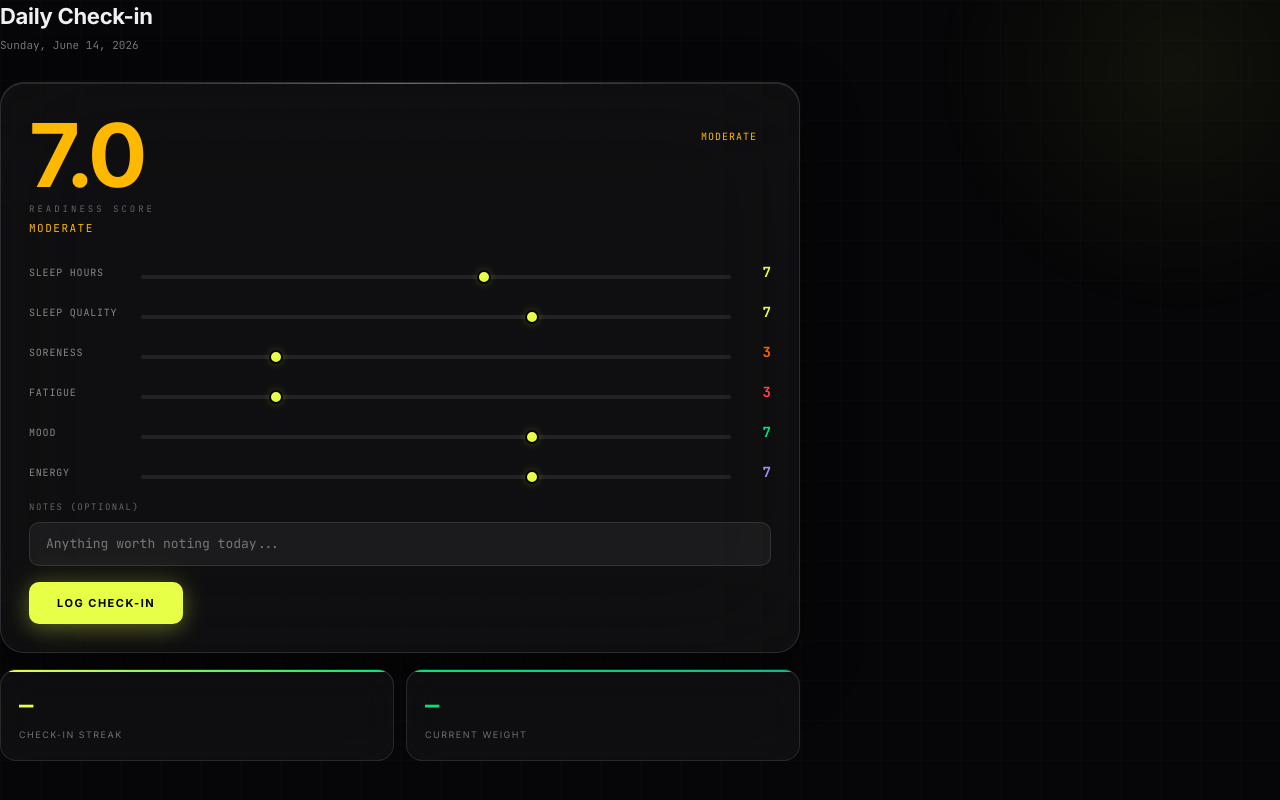
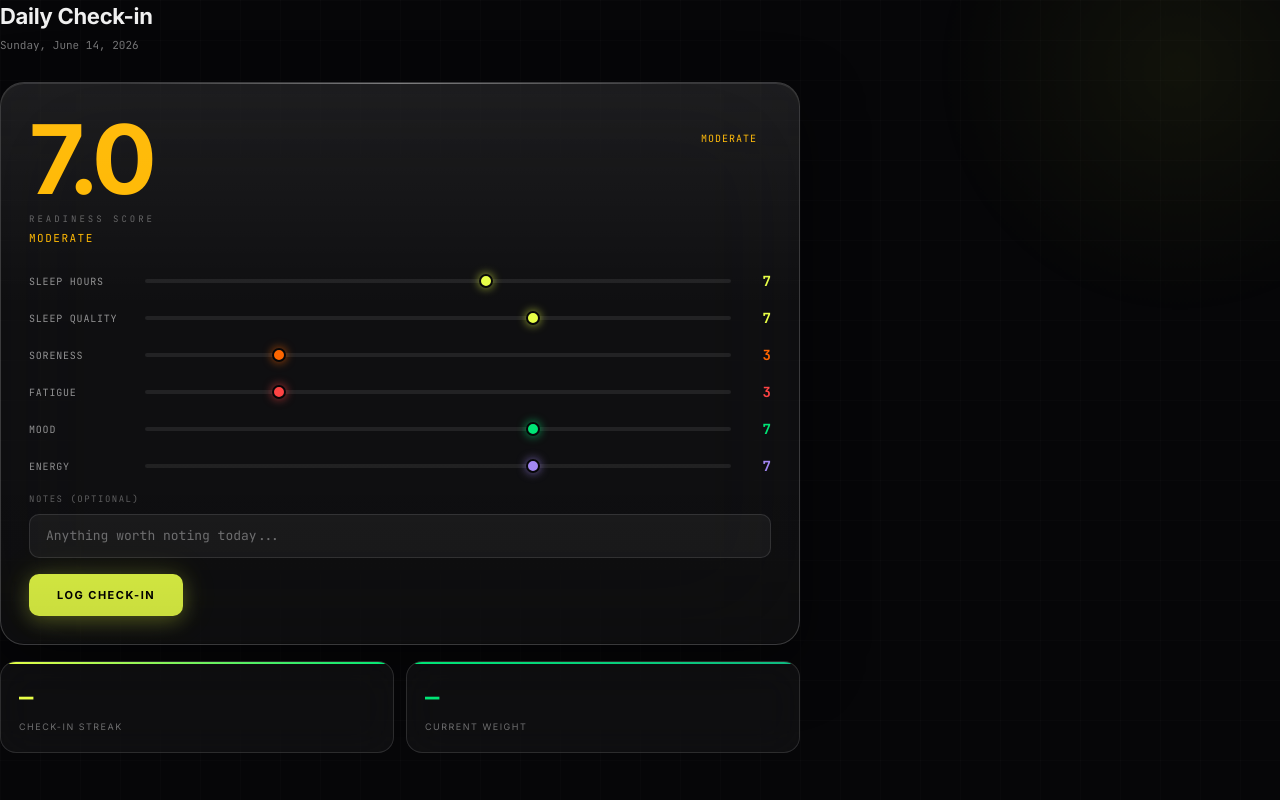
Before and after one commit to Dey70/observer-os-web, a Next.js app: page /checkin in a window 1280 px wide. Built offline with nearby package versions, Linux system fonts and the light colour scheme.

Commit message:
fix: glass layers, colored sliders, real stat data on checkin

```diff
--- a/src/app/(app)/checkin/page.tsx
+++ b/src/app/(app)/checkin/page.tsx
@@ -3,7 +3,7 @@
 import { useState, useEffect } from "react";
 import { createClient } from "@/lib/supabase/client";
 import { calcReadiness } from "@/lib/utils";
-import { PageHeader, Button, Field, Input, NudgeCard } from "@/components/ui";
+import { PageHeader, NudgeCard } from "@/components/ui";
 
 const SLIDERS = [
   {
@@ -12,11 +12,40 @@ const SLIDERS = [
     min: 1,
     max: 10,
     color: "#E8FF47",
+    dataColor: "yellow",
   },
-  { key: "soreness", label: "Soreness", min: 1, max: 10, color: "#FF6600" },
-  { key: "fatigue", label: "Fatigue", min: 1, max: 10, color: "#FF4444" },
-  { key: "mood", label: "Mood", min: 1, max: 10, color: "#00E676" },
-  { key: "energy", label: "Energy", min: 1, max: 10, color: "#A78BFA" },
+  {
+    key: "soreness",
+    label: "Soreness",
+    min: 1,
+    max: 10,
+    color: "#FF6600",
+    dataColor: "orange",
+  },
+  {
+    key: "fatigue",
+    label: "Fatigue",
+    min: 1,
+    max: 10,
+    color: "#FF4444",
+    dataColor: "red",
+  },
+  {
+    key: "mood",
+    label: "Mood",
+    min: 1,
+    max: 10,
+    color: "#00E676",
+    dataColor: "green",
+  },
+  {
+    key: "energy",
+    label: "Energy",
+    min: 1,
+    max: 10,
+    color: "#A78BFA",
+    dataColor: "purple",
+  },
 ] as const;
 
 type SliderKey = (typeof SLIDERS)[number]["key"];
@@ -42,6 +71,8 @@ export default function CheckinPage() {
   const [nudgeLoading, setNudgeLoading] = useState(false);
   const [alreadyChecked, setAlreadyChecked] = useState(false);
   const [mounted, setMounted] = useState(false);
+  const [streak, setStreak] = useState(0);
+  const [weight, setWeight] = useState<number | null>(null);
 
   const readiness = calcReadiness(
     vals.sleep_quality,
@@ -59,19 +90,36 @@ export default function CheckinPage() {
 
   useEffect(() => {
     setMounted(true);
-    async function checkToday() {
+    async function load() {
       const todayStr = new Date().toISOString().split("T")[0];
       const {
         data: { user },
       } = await sb.auth.getUser();
       if (!user) return;
-      const { data: raw } = await sb
+
+      const [{ data: rawLog }, { data: logs }, { data: weights }] =
+        await Promise.all([
+          sb
             .from("daily_logs")
             .select("*")
             .eq("user_id", user.id)
             .eq("date", todayStr)
-        .maybeSingle();
-      const data = raw as {
+            .maybeSingle(),
+          sb
+            .from("daily_logs")
+            .select("date")
+            .eq("user_id", user.id)
+            .order("date", { ascending: false })
+            .limit(30),
+          sb
+            .from("weight_logs")
+            .select("weight")
+            .eq("user_id", user.id)
+            .order("date", { ascending: false })
+            .limit(1),
+        ]);
+
+      const data = rawLog as {
         sleep_hours: number;
         sleep_quality: number;
         soreness: number;
@@ -92,8 +140,31 @@ export default function CheckinPage() {
         });
         setNotes(data.notes ?? "");
       }
+
+      // Streak
+      if (logs?.length) {
+        let s = 0;
+        const yest = new Date(Date.now() - 86400000)
+          .toISOString()
+          .split("T")[0];
+        const dates = (logs as any[]).map((l) => l.date);
+        if (dates[0] === todayStr || dates[0] === yest) {
+          s = 1;
+          for (let i = 1; i < dates.length; i++) {
+            const diff =
+              (new Date(dates[i - 1]).getTime() -
+                new Date(dates[i]).getTime()) /
+              86400000;
+            if (diff === 1) s++;
+            else break;
           }
-    checkToday();
+        }
+        setStreak(s);
+      }
+
+      if (weights?.length) setWeight((weights[0] as any).weight);
+    }
+    load();
   }, []);
 
   async function handleSubmit() {
@@ -139,23 +210,45 @@ export default function CheckinPage() {
     <div style={{ maxWidth: 800 }}>
       <PageHeader title="Daily Check-in" subtitle={todayLabel} />
 
-      {/* MAIN GLASS CARD */}
+      {/* GLASS CARD */}
       <div
         style={{
-          background: "rgba(255,255,255,0.04)",
-          border: "1px solid rgba(255,255,255,0.12)",
+          position: "relative",
           borderRadius: 24,
           padding: 28,
           marginBottom: 16,
-          position: "relative",
           overflow: "hidden",
+          background: "rgba(255,255,255,0.04)",
+          border: "1px solid rgba(255,255,255,0.18)",
           backdropFilter: "blur(60px)",
           WebkitBackdropFilter: "blur(60px)",
           boxShadow:
-            "inset 0 1px 0 rgba(255,255,255,0.1), inset 0 -1px 0 rgba(0,0,0,0.2), 0 20px 60px rgba(0,0,0,0.4)",
+            "inset 0 1px 0 rgba(255,255,255,0.12), inset 0 -1px 0 rgba(0,0,0,0.2), 0 20px 60px rgba(0,0,0,0.5)",
         }}
       >
-        {/* Top shimmer */}
+        {/* Glass depth layers */}
+        <div
+          style={{
+            position: "absolute",
+            inset: 0,
+            borderRadius: 24,
+            background:
+              "linear-gradient(180deg, rgba(255,255,255,0.06) 0%, transparent 40%)",
+            pointerEvents: "none",
+          }}
+        />
+        <div
+          style={{
+            position: "absolute",
+            inset: 0,
+            borderRadius: 24,
+            background:
+              "linear-gradient(0deg, rgba(0,0,0,0.15) 0%, transparent 40%)",
+            pointerEvents: "none",
+          }}
+        />
+
+        {/* Top shimmer line */}
         <div
           style={{
             position: "absolute",
@@ -164,27 +257,27 @@ export default function CheckinPage() {
             right: "15%",
             height: 1,
             background:
-              "linear-gradient(90deg, transparent, rgba(255,255,255,0.3), transparent)",
+              "linear-gradient(90deg, transparent, rgba(255,255,255,0.35), transparent)",
             pointerEvents: "none",
           }}
         />
 
-        {/* Ambient glow based on score */}
+        {/* Ambient score glow */}
         <div
           style={{
             position: "absolute",
-            width: 300,
-            height: 300,
+            width: 320,
+            height: 320,
             borderRadius: "50%",
-            background: `radial-gradient(circle, ${readiness.color}18 0%, transparent 70%)`,
-            top: -100,
+            background: `radial-gradient(circle, ${readiness.color}20 0%, transparent 70%)`,
+            top: -120,
             right: -80,
             pointerEvents: "none",
             transition: "background 0.5s",
           }}
         />
 
-        {/* Score row */}
+        {/* Score */}
         <div
           style={{
             display: "flex",
@@ -198,14 +291,14 @@ export default function CheckinPage() {
               <div
                 style={{
                   fontFamily: "var(--sans)",
-                  fontSize: 88,
+                  fontSize: 96,
                   fontWeight: 900,
                   color: readiness.color,
                   lineHeight: 1,
-                  letterSpacing: "-4px",
-                  textShadow: `0 0 60px ${readiness.color}40, 0 0 120px ${readiness.color}20`,
+                  letterSpacing: "-5px",
+                  textShadow: `0 0 60px ${readiness.color}50, 0 0 120px ${readiness.color}25`,
                   animation: "scoreIn 0.5s cubic-bezier(0.34,1.56,0.64,1)",
-                  transition: "color 0.3s, text-shadow 0.3s",
+                  transition: "color 0.3s",
                 }}
               >
                 {readiness.score.toFixed(1)}
@@ -217,7 +310,7 @@ export default function CheckinPage() {
                 color: "rgba(255,255,255,0.35)",
                 letterSpacing: "3px",
                 textTransform: "uppercase",
-                marginTop: 4,
+                marginTop: 6,
                 fontFamily: "var(--mono)",
               }}
             >
@@ -235,27 +328,25 @@ export default function CheckinPage() {
               {readiness.label}
             </div>
           </div>
-
-          {/* Badge */}
           <div
             style={{
               padding: "6px 14px",
               borderRadius: 99,
+              marginTop: 14,
               background: `${readiness.color}15`,
-              border: `1px solid ${readiness.color}30`,
+              border: `1px solid ${readiness.color}35`,
               fontFamily: "var(--mono)",
               fontSize: 10,
               color: readiness.color,
               letterSpacing: "1px",
               textTransform: "uppercase",
-              marginTop: 12,
             }}
           >
             {readiness.level}
           </div>
         </div>
 
-        {/* Sleep Hours slider */}
+        {/* Sleep Hours */}
         <div
           style={{
             display: "flex",
@@ -267,8 +358,8 @@ export default function CheckinPage() {
           <span
             style={{
               fontSize: 10,
-              color: "rgba(255,255,255,0.5)",
-              width: 96,
+              color: "rgba(255,255,255,0.55)",
+              width: 100,
               textTransform: "uppercase",
               letterSpacing: "0.8px",
               fontFamily: "var(--mono)",
@@ -277,7 +368,6 @@ export default function CheckinPage() {
           >
             Sleep Hours
           </span>
-          <div style={{ flex: 1, position: "relative" }}>
           <input
             type="range"
             min={0}
@@ -285,9 +375,9 @@ export default function CheckinPage() {
             step={0.5}
             value={sleepHours}
             onChange={(e) => setSleepHours(parseFloat(e.target.value))}
-              style={{ width: "100%", accentColor: "#E8FF47" }}
+            data-color="yellow"
+            style={{ flex: 1 }}
           />
-          </div>
           <span
             style={{
               fontFamily: "var(--mono)",
@@ -317,8 +407,8 @@ export default function CheckinPage() {
             <span
               style={{
                 fontSize: 10,
-                color: "rgba(255,255,255,0.5)",
-                width: 96,
+                color: "rgba(255,255,255,0.55)",
+                width: 100,
                 textTransform: "uppercase",
                 letterSpacing: "0.8px",
                 fontFamily: "var(--mono)",
@@ -327,7 +417,6 @@ export default function CheckinPage() {
             >
               {slider.label}
             </span>
-            <div style={{ flex: 1 }}>
             <input
               type="range"
               min={slider.min}
@@ -339,9 +428,9 @@ export default function CheckinPage() {
                   [slider.key]: parseInt(e.target.value),
                 }))
               }
-                style={{ width: "100%", accentColor: slider.color }}
+              data-color={slider.dataColor}
+              style={{ flex: 1 }}
             />
-            </div>
             <span
               style={{
                 fontFamily: "var(--mono)",
@@ -359,7 +448,7 @@ export default function CheckinPage() {
         ))}
 
         {/* Notes */}
-        <div style={{ marginBottom: 16, marginTop: 4 }}>
+        <div style={{ marginBottom: 16, marginTop: 8 }}>
           <label
             style={{
               display: "block",
@@ -382,7 +471,7 @@ export default function CheckinPage() {
               width: "100%",
               padding: "11px 16px",
               background: "rgba(255,255,255,0.05)",
-              border: "1px solid rgba(255,255,255,0.1)",
+              border: "1px solid rgba(255,255,255,0.12)",
               borderRadius: 10,
               color: "rgba(255,255,255,0.8)",
               outline: "none",
@@ -392,7 +481,7 @@ export default function CheckinPage() {
           />
         </div>
 
-        {/* Button row */}
+        {/* Button */}
         <div style={{ display: "flex", alignItems: "center", gap: 16 }}>
           <button
             onClick={handleSubmit}
@@ -412,6 +501,7 @@ export default function CheckinPage() {
               boxShadow:
                 "0 4px 20px rgba(232,255,71,0.3), 0 0 40px rgba(232,255,71,0.1)",
               transition: "all 0.2s",
+              fontFamily: "var(--sans)",
             }}
           >
             {saving
@@ -435,7 +525,7 @@ export default function CheckinPage() {
         </div>
       </div>
 
-      {/* Stat mini cards */}
+      {/* Stat cards */}
       <div
         style={{
           display: "grid",
@@ -444,31 +534,15 @@ export default function CheckinPage() {
           marginBottom: 16,
         }}
       >
-        {[
-          {
-            val: "—",
-            label: "Check-in Streak",
-            color: "#E8FF47",
-            gradient: "linear-gradient(90deg,#E8FF47,#00E676)",
-          },
-          {
-            val: "—",
-            label: "Current Weight",
-            color: "#00E676",
-            gradient: "linear-gradient(90deg,#00E676,#10B981)",
-          },
-        ].map((s, i) => (
         <div
-            key={i}
           style={{
             background: "rgba(255,255,255,0.04)",
-              border: "1px solid rgba(255,255,255,0.1)",
+            border: "1px solid rgba(255,255,255,0.12)",
             borderRadius: 16,
             padding: 18,
             position: "relative",
             overflow: "hidden",
             backdropFilter: "blur(20px)",
-              boxShadow: "inset 0 1px 0 rgba(255,255,255,0.07)",
           }}
         >
           <div
@@ -478,7 +552,7 @@ export default function CheckinPage() {
               left: 0,
               right: 0,
               height: 2,
-                background: s.gradient,
+              background: "linear-gradient(90deg,#E8FF47,#00E676)",
               borderRadius: "16px 16px 0 0",
             }}
           />
@@ -487,11 +561,11 @@ export default function CheckinPage() {
               fontFamily: "var(--mono)",
               fontSize: 24,
               fontWeight: 700,
-                color: s.color,
+              color: "#E8FF47",
               marginBottom: 4,
             }}
           >
-              {s.val}
+            {streak > 0 ? (streak >= 3 ? `${streak}` : streak) : "—"}
           </div>
           <div
             style={{
@@ -501,13 +575,56 @@ export default function CheckinPage() {
               textTransform: "uppercase",
             }}
           >
-              {s.label}
+            Check-in Streak
           </div>
         </div>
-        ))}
+        <div
+          style={{
+            background: "rgba(255,255,255,0.04)",
+            border: "1px solid rgba(255,255,255,0.12)",
+            borderRadius: 16,
+            padding: 18,
+            position: "relative",
+            overflow: "hidden",
+            backdropFilter: "blur(20px)",
+          }}
+        >
+          <div
+            style={{
+              position: "absolute",
+              top: 0,
+              left: 0,
+              right: 0,
+              height: 2,
+              background: "linear-gradient(90deg,#00E676,#10B981)",
+              borderRadius: "16px 16px 0 0",
+            }}
+          />
+          <div
+            style={{
+              fontFamily: "var(--mono)",
+              fontSize: 24,
+              fontWeight: 700,
+              color: "#00E676",
+              marginBottom: 4,
+            }}
+          >
+            {weight ? `${weight} kg` : "—"}
+          </div>
+          <div
+            style={{
+              fontSize: 9,
+              color: "rgba(255,255,255,0.4)",
+              letterSpacing: "1.5px",
+              textTransform: "uppercase",
+            }}
+          >
+            Current Weight
+          </div>
+        </div>
       </div>
 
-      {/* AI Nudge */}
+      {/* Nudge */}
       {(nudgeLoading || nudge) && (
         <NudgeCard>
           {nudgeLoading ? (
--- a/src/app/globals.css
+++ b/src/app/globals.css
@@ -178,3 +178,30 @@ input:focus, textarea:focus, select:focus {
   #mobile-nav { display: flex !important; }
   #main-content { padding: 20px 16px 80px !important; }
 }
+
+/* Colored slider thumbs */
+input[type=range][data-color="yellow"]::-webkit-slider-thumb { background: #E8FF47; box-shadow: 0 0 10px rgba(232,255,71,0.7); }
+input[type=range][data-color="orange"]::-webkit-slider-thumb { background: #FF6600; box-shadow: 0 0 10px rgba(255,102,0,0.7); }
+input[type=range][data-color="red"]::-webkit-slider-thumb    { background: #FF4444; box-shadow: 0 0 10px rgba(255,68,68,0.7); }
+input[type=range][data-color="green"]::-webkit-slider-thumb  { background: #00E676; box-shadow: 0 0 10px rgba(0,230,118,0.7); }
+input[type=range][data-color="purple"]::-webkit-slider-thumb { background: #A78BFA; box-shadow: 0 0 10px rgba(167,139,250,0.7); }
+
+input[type=range][data-color="yellow"]::-moz-range-thumb { background: #E8FF47; }
+input[type=range][data-color="orange"]::-moz-range-thumb { background: #FF6600; }
+input[type=range][data-color="red"]::-moz-range-thumb    { background: #FF4444; }
+input[type=range][data-color="green"]::-moz-range-thumb  { background: #00E676; }
+input[type=range][data-color="purple"]::-moz-range-thumb { background: #A78BFA; }
+
+/* Glass depth — colored layers */
+.glass-layer {
+  position: absolute;
+  border-radius: inherit;
+  inset: 0;
+  pointer-events: none;
+}
+.glass-layer-top {
+  background: linear-gradient(180deg, rgba(255,255,255,0.06) 0%, transparent 40%);
+}
+.glass-layer-bottom {
+  background: linear-gradient(0deg, rgba(0,0,0,0.15) 0%, transparent 40%);
+}
```
Lines whose indentation alone changed are shown as unchanged.
